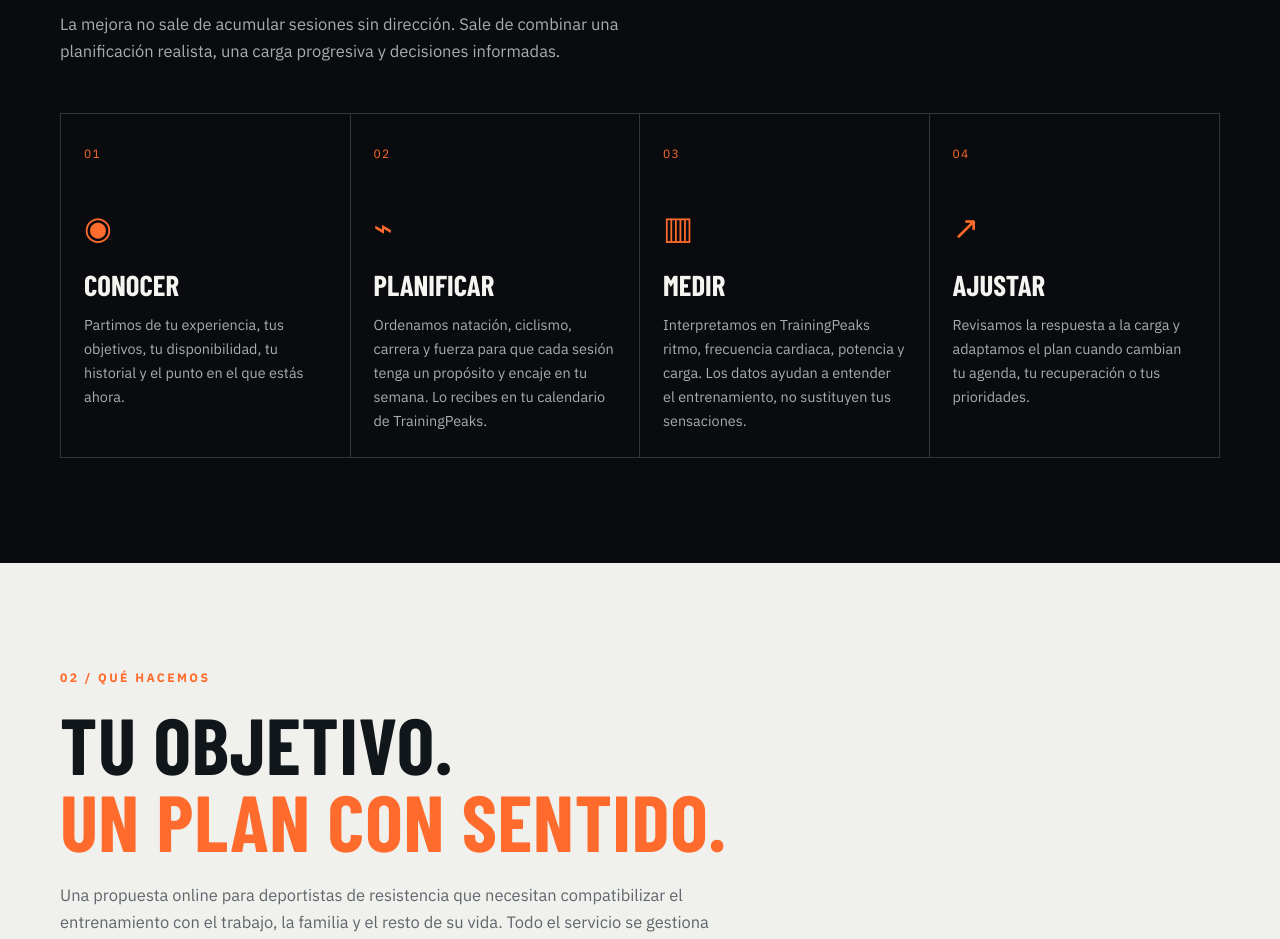
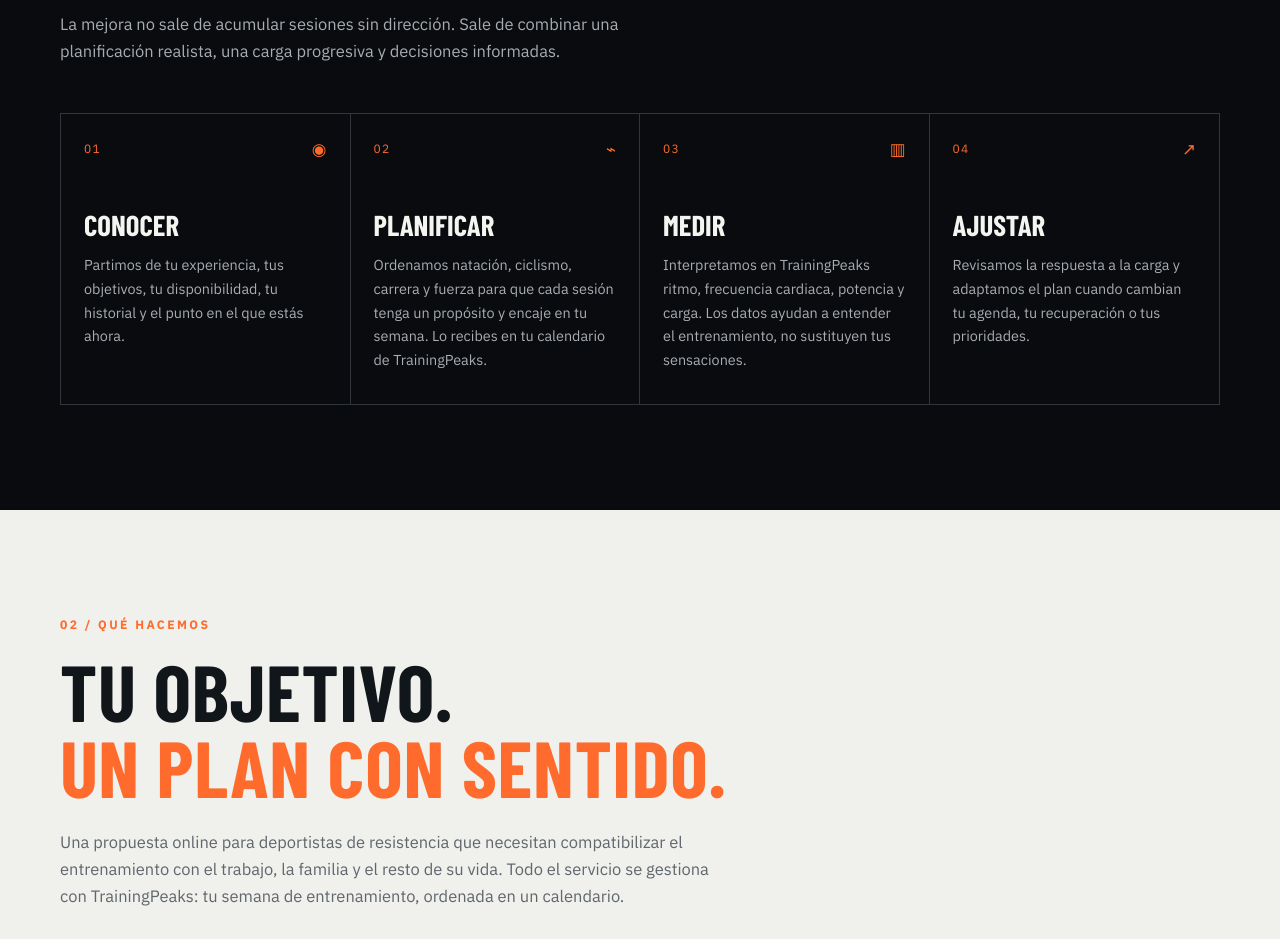
Before and after one commit to Espaseta35/ENDURACE_LAB, a plain HTML site: page index.html in a window 1280 px wide. Shown: the part 1223-2162 px from the top of the page. Drawn offline with nearby package versions, Linux system fonts and the light colour scheme; a web font is replaced by a local one.

Commit message:
Add files via upload

```diff
--- a/index.html
+++ b/index.html
@@ -60,10 +60,10 @@
           <p class="section-intro">La mejora no sale de acumular sesiones sin dirección. Sale de combinar una planificación realista, una carga progresiva y decisiones informadas.</p>
         </div>
         <div class="method-grid">
-          <article class="method-card"><span class="card-index">01</span><div class="method-icon">◉</div><h3>CONOCER</h3><p>Partimos de tu experiencia, tus objetivos, tu disponibilidad, tu historial y el punto en el que estás ahora.</p></article>
-          <article class="method-card"><span class="card-index">02</span><div class="method-icon">⌁</div><h3>PLANIFICAR</h3><p>Ordenamos natación, ciclismo, carrera y fuerza para que cada sesión tenga un propósito y encaje en tu semana. Lo recibes en tu calendario de TrainingPeaks.</p></article>
-          <article class="method-card"><span class="card-index">03</span><div class="method-icon">▥</div><h3>MEDIR</h3><p>Interpretamos en TrainingPeaks ritmo, frecuencia cardiaca, potencia y carga. Los datos ayudan a entender el entrenamiento, no sustituyen tus sensaciones.</p></article>
-          <article class="method-card"><span class="card-index">04</span><div class="method-icon">↗</div><h3>AJUSTAR</h3><p>Revisamos la respuesta a la carga y adaptamos el plan cuando cambian tu agenda, tu recuperación o tus prioridades.</p></article>
+          <article class="method-card"><div class="method-top"><span class="card-index">01</span><span class="method-icon">◉</span></div><h3>CONOCER</h3><p>Partimos de tu experiencia, tus objetivos, tu disponibilidad, tu historial y el punto en el que estás ahora.</p></article>
+          <article class="method-card"><div class="method-top"><span class="card-index">02</span><span class="method-icon">⌁</span></div><h3>PLANIFICAR</h3><p>Ordenamos natación, ciclismo, carrera y fuerza para que cada sesión tenga un propósito y encaje en tu semana. Lo recibes en tu calendario de TrainingPeaks.</p></article>
+          <article class="method-card"><div class="method-top"><span class="card-index">03</span><span class="method-icon">▥</span></div><h3>MEDIR</h3><p>Interpretamos en TrainingPeaks ritmo, frecuencia cardiaca, potencia y carga. Los datos ayudan a entender el entrenamiento, no sustituyen tus sensaciones.</p></article>
+          <article class="method-card"><div class="method-top"><span class="card-index">04</span><span class="method-icon">↗</span></div><h3>AJUSTAR</h3><p>Revisamos la respuesta a la carga y adaptamos el plan cuando cambian tu agenda, tu recuperación o tus prioridades.</p></article>
         </div>
       </div>
     </section>
--- a/style.css
+++ b/style.css
@@ -56,8 +56,9 @@ h1,h2,h3{font-family:var(--font-head);line-height:.96;margin:0;text-transform:up
 .method-card{min-height:290px;padding:25px 23px;position:relative;border-right:1px solid var(--line)}
 .method-card:last-child{border:0}
 .card-index{font-size:.75rem;color:var(--orange);letter-spacing:.1em}
-.method-icon{font-size:2rem;color:var(--orange);margin:35px 0 18px}
-.method-card h3{font-size:1.8rem}
+.method-top{display:flex;justify-content:space-between;align-items:center}
+.method-icon{font-size:1.05rem;line-height:1;color:var(--orange)}
+.method-card h3{font-size:1.8rem;margin:52px 0 13px}
 .method-card p{font-size:.9rem;color:var(--muted);margin-bottom:0}
 .service-grid{display:grid;grid-template-columns:repeat(4,1fr);gap:14px}
 .service-card{padding:25px;background:#fff;border:1px solid #d7d9d8;min-height:280px}
@@ -152,7 +153,7 @@ h1,h2,h3{font-family:var(--font-head);line-height:.96;margin:0;text-transform:up
  .hero h1{font-size:clamp(4rem,18vw,6rem)}.hero-lead{font-size:1rem}.hero-stats{gap:22px;margin-top:48px}.hero-stats strong{font-size:1.7rem}.hero-stats span{font-size:.62rem}
  .ticker-inner{font-size:.8rem;letter-spacing:.1em;gap:8px;overflow:hidden}
  .section{padding:75px 0}.section-heading h2,.about-copy h2{font-size:clamp(2.8rem,13vw,4.2rem)}
- .method-grid,.service-grid{grid-template-columns:1fr}.method-card{min-height:0;border-right:0;border-bottom:1px solid var(--line)!important;padding:23px}.method-card:last-child{border-bottom:0!important}.method-icon{margin:20px 0 12px}
+ .method-grid,.service-grid{grid-template-columns:1fr}.method-card{min-height:0;border-right:0;border-bottom:1px solid var(--line)!important;padding:23px}.method-card:last-child{border-bottom:0!important}.method-card h3{margin:28px 0 10px}
  .service-card{min-height:0}.service-card h3{margin:28px 0 10px}
  .photo-panel{padding-block:70px;min-height:0;display:block}.photo-panel>p{margin-top:25px}
  .extras>div{align-items:flex-start}.extras strong{font-size:1.6rem}
```
